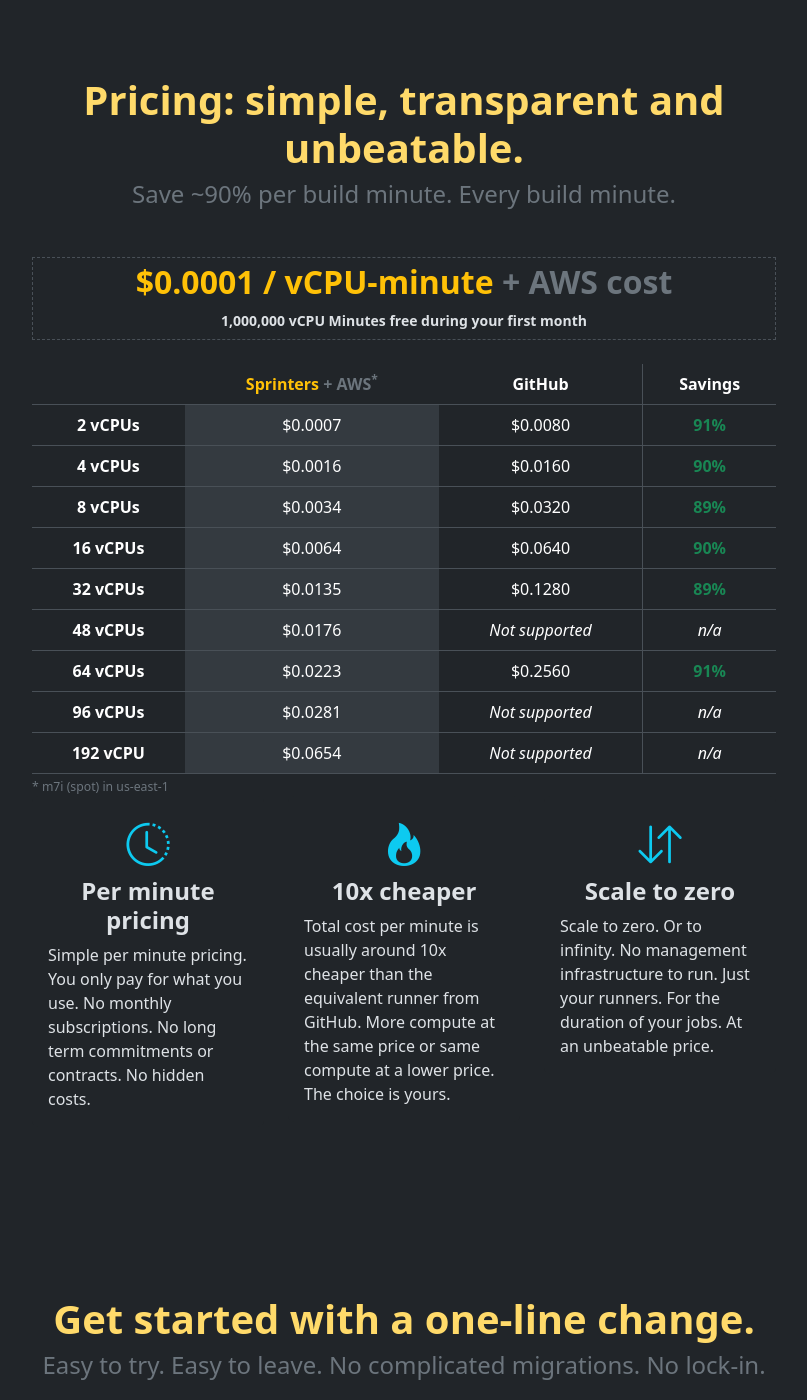
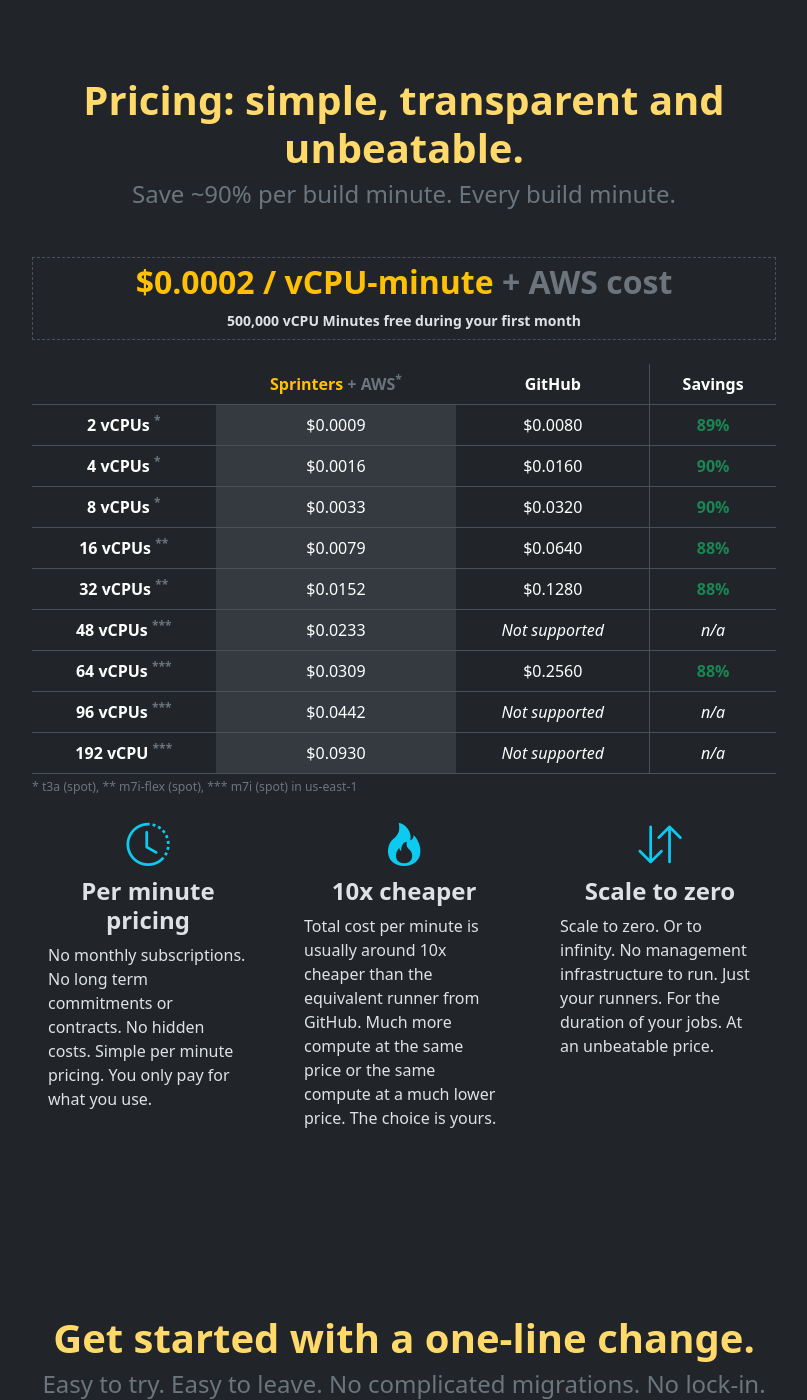
Before and after one commit to sprinters-sh/sprinters.sh, a Jekyll site: the page built from index.html, in a window 1280 px wide and 1400 px high, scrolled down 3588 px. Shown: the whole window, without its empty margins (236-1043 px from the left). Built offline with Jekyll 4.4.1, drawn with Linux system fonts in a browser that asks for light colours.

Commit message:
Updated pricing

```diff
--- a/index.html
+++ b/index.html
@@ -122,8 +122,8 @@
     <h4 class="mb-3 text-secondary">Save ~90% per build minute. Every build minute.</h4>
 
     <div class="fs-2 fw-semibold text-warning mt-5 mb-4 border border-1" style="border-style: dashed !important;">
-        $0.0001 / vCPU-minute <span class="text-secondary text-nowrap">+ AWS cost</span>
-        <p class="fs-7 text-body mt-1 mb-2">1,000,000 vCPU Minutes free during your first month</p>
+        $0.0002 / vCPU-minute <span class="text-secondary text-nowrap">+ AWS cost</span>
+        <p class="fs-7 text-body mt-1 mb-2">500,000 vCPU Minutes free during your first month</p>
     </div>
 
     <div class="table-responsive">
@@ -138,90 +138,71 @@
             </thead>
             <tbody>
             <tr>
-                <th>2 vCPUs</th>
-                <td class="bg-body-secondary">$0.0007</td>
+                <th>2 vCPUs <sup class="text-secondary">*</sup></th>
+                <td class="bg-body-secondary">$0.0009</td>
                 <td>$0.0080</td>
-                <td class="border-start text-success fw-bold">91%</td>
+                <td class="border-start text-success fw-bold">89%</td>
             </tr>
             <tr>
-                <th>4 vCPUs</th>
+                <th>4 vCPUs <sup class="text-secondary">*</sup></th>
                 <td class="bg-body-secondary">$0.0016</td>
                 <td>$0.0160</td>
                 <td class="border-start text-success fw-bold">90%</td>
             </tr>
             <tr>
-                <th>8 vCPUs</th>
-                <td class="bg-body-secondary">$0.0034</td>
+                <th>8 vCPUs <sup class="text-secondary">*</sup></th>
+                <td class="bg-body-secondary">$0.0033</td>
                 <td>$0.0320</td>
-                <td class="border-start text-success fw-bold">89%</td>
-            </tr>
-            <tr>
-                <th>16 vCPUs</th>
-                <td class="bg-body-secondary">$0.0064</td>
-                <td>$0.0640</td>
                 <td class="border-start text-success fw-bold">90%</td>
             </tr>
             <tr>
-                <th>32 vCPUs</th>
-                <td class="bg-body-secondary">$0.0135</td>
-                <td>$0.1280</td>
-                <td class="border-start text-success fw-bold">89%</td>
+                <th>16 vCPUs <sup class="text-secondary">**</sup></th>
+                <td class="bg-body-secondary">$0.0079</td>
+                <td>$0.0640</td>
+                <td class="border-start text-success fw-bold">88%</td>
             </tr>
             <tr>
-                <th>48 vCPUs</th>
-                <td class="bg-body-secondary">$0.0176</td>
+                <th>32 vCPUs <sup class="text-secondary">**</sup></th>
+                <td class="bg-body-secondary">$0.0152</td>
+                <td>$0.1280</td>
+                <td class="border-start text-success fw-bold">88%</td>
+            </tr>
+            <tr>
+                <th>48 vCPUs <sup class="text-secondary">***</sup></th>
+                <td class="bg-body-secondary">$0.0233</td>
                 <td><i>Not supported</i></td>
                 <td class="border-start fst-italic">n/a</td>
             </tr>
             <tr>
-                <th>64 vCPUs</th>
-                <td class="bg-body-secondary">$0.0223</td>
+                <th>64 vCPUs <sup class="text-secondary">***</sup></th>
+                <td class="bg-body-secondary">$0.0309</td>
                 <td>$0.2560</td>
-                <td class="border-start text-success fw-bold">91%</td>
+                <td class="border-start text-success fw-bold">88%</td>
             </tr>
             <tr>
-                <th>96 vCPUs</th>
-                <td class="bg-body-secondary">$0.0281</td>
+                <th>96 vCPUs <sup class="text-secondary">***</sup></th>
+                <td class="bg-body-secondary">$0.0442</td>
                 <td><i>Not supported</i></td>
                 <td class="border-start fst-italic">n/a</td>
             </tr>
             <tr>
-                <th>192 vCPU</th>
-                <td class="bg-body-secondary">$0.0654</td>
+                <th>192 vCPU <sup class="text-secondary">***</sup></th>
+                <td class="bg-body-secondary">$0.0930</td>
                 <td><i>Not supported</i></td>
                 <td class="border-start fst-italic">n/a</td>
             </tr>
             </tbody>
         </table>
     </div>
-    <div class="fs-8 text-secondary text-nowrap text-start">* m7i (spot) in us-east-1</div>
+    <div class="fs-8 text-secondary text-nowrap text-start">* t3a (spot), ** m7i-flex (spot), *** m7i (spot) in us-east-1</div>
 
     <div class="row">
-        {% include feature.html icon="clock-history" title="Per minute pricing" text="Simple per minute pricing. You
-        only pay for what you use. No monthly subscriptions. No long term commitments or contracts. No hidden costs." %}
+        {% include feature.html icon="clock-history" title="Per minute pricing" text="No monthly subscriptions. No long term commitments or contracts. No hidden costs. Simple per minute pricing. You only pay for what you use." %}
         {% include feature.html icon="fire" title="10x cheaper" text="Total cost per minute is usually around 10x cheaper
-        than the equivalent runner from GitHub. More compute at the same price or same compute at a lower price. The
-        choice is yours." %}
+        than the equivalent runner from GitHub. Much more compute at the same price or the same compute at a much lower price. The choice is yours." %}
         {% include feature.html icon="arrow-down-up" title="Scale to zero" text="Scale to zero. Or to infinity. No management infrastructure to run. Just your runners. For the duration of your jobs. At an unbeatable price." %}
     </div>
 </div>
-
-<!-- div class="col-md-8 mx-auto text-center mt-5">
-    <h2 class="pt-7 fw-semibold text-warning-emphasis fs-1">Is Sprinters a good fit for me?</h2>
-    <h4 class="mb-3 text-secondary">Ask yourself these questions and decide for yourself.</h4>
-
-    <div class="text-start mx-auto d-table">
-        <h5 class="text-info-emphasis mt-4">Do your account or your workflows ...</h5>
-        <ul class=" my-0 ">
-            <li>exceed GitHub's 2000 minute free tier?</li>
-            <li>require or benefit from having more than 2 vCPUs?</li>
-            <li>require or benefit from having more than 7 GiBs of RAM?</li>
-            <li>require or benefit from having more than 14 GiBs of temp space?</li>
-            <li>need to access private resources in your AWS account?</li>
-        </ul>
-    </div>
-    <p class="mt-5 fw-bold fs-4">If you answered yes to any of these questions,<br>Sprinters is for you.</p>
-</div -->
 
 <div class="col-md-8 mx-auto text-center mt-5">
     <h2 class="pt-7 fw-semibold text-warning-emphasis fs-1">Get started with a one-line change.</h2>
```
